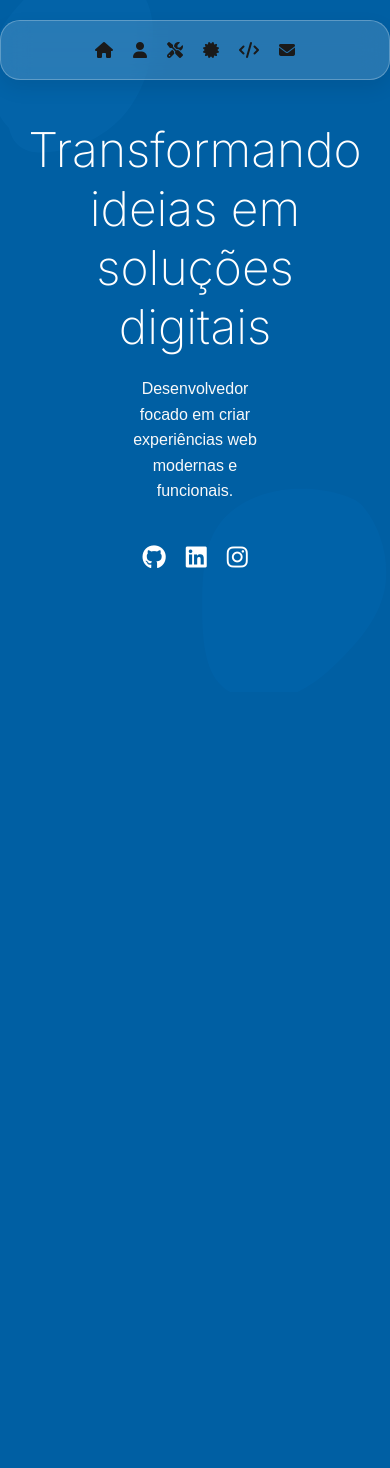
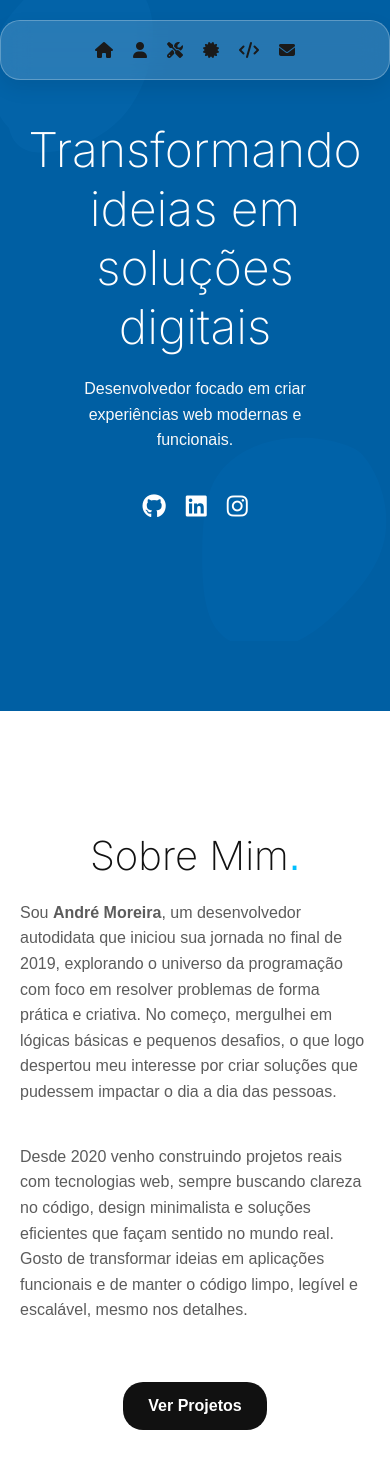
Before and after one commit to Andrezinrc/Portf-lio, a React (Vite) app: page / in a window 390 px wide. Shown: the top 1468 px of the page. Before the commit the page ends 844 px from the top, so only its background shows below. Built offline with nearby package versions, Linux system fonts and the light colour scheme.

Commit message:
feat: Adiciona seção sobre mim

```diff
--- a/public/assets/css/content.css
+++ b/public/assets/css/content.css
@@ -51,3 +51,81 @@
 .social-links a:hover {
   color: #00BFFF;
 }
+
+.about-text {
+  width: 100%;
+  position: relative;
+  top: 80px;
+  padding: 120px 50px;
+  background-color: #ffffff;
+  display: flex;
+  justify-content: center;
+  flex-direction: column;
+  gap: 20px;
+}
+
+.about-title h1 {
+  font-size: 2.5rem;
+  color: #111111;
+  font-family: 'Inter', sans-serif !important;
+  font-weight: 200;
+  text-align: center;
+}
+
+.about-title h1 span {
+  color: #00BFFF;
+}
+
+.about-text p {
+  font-size: 1rem;
+  color: #5c5c5c;
+  line-height: 1.6;
+  max-width: 900px;
+  margin: 0 auto 1.2rem auto;
+}
+
+.about-text .about-button-container {
+  display: flex;
+  justify-content: center;
+  margin-top: 20px;
+}
+
+.about-text .about-button {
+  background-color: #111111;
+  color: #fff;
+  text-decoration: none;
+  border: none;
+  border-radius: 20px;
+  padding: 15px 25px;
+  text-align: center;
+  font-size: 1rem;
+  font-weight: 600;
+  cursor: pointer;
+  display: inline-block;
+}
+
+.about-text .about-button:hover {
+  background-color: #000000;
+  transform: translateY(-2px);
+}
+
+/* Responsivo: Mobile */
+@media screen and (max-width: 768px) {
+  .hero {
+    flex-direction: column;
+    gap: 20px;
+  }
+
+  .hero-text {
+    width: 100%;
+  }
+
+  .hero-contact {
+    width: 100%;
+  }
+
+  .about-text {
+    top: 70px;
+    padding: 120px 20px;
+  }
+}
--- a/src/Content.jsx
+++ b/src/Content.jsx
@@ -1,5 +1,6 @@
 import React from 'react';
 import Hero from './sections/Hero';
+import About from './sections/About';
 
 function Content(){
   return (
@@ -7,6 +8,9 @@ function Content(){
       {/* Seção Hero: destaque inicial com título, parágrafo e links sociais */}
 
       <Hero />
+
+      {/* Seção: Sobre mim */}
+      <About />
     </main>
   );
 }
--- a/src/components/Menu.jsx
+++ b/src/components/Menu.jsx
@@ -1,49 +1,38 @@
-import React, { useState } from 'react';
+import React from 'react';
 
 function Menu() {
-  const [menuOpen, setIsMenuOpen] = useState(false);
-
-  // Função para alternar o estado do menu
-  const toggleMenu = () => {
-    setIsMenuOpen(!menuOpen);
-  }
-
-  function handleLinkClick() {
-    setIsMenuOpen(false); // Fecha o menu ao clicar no link
-  }
-
 
   return (
     <nav className="nav-bar">
       {/* Menu */}
       <ul className="menu">
         <li className="nav-list">
-          <a href="#" className="nav-link" onClick={handleLinkClick}>
+          <a href="#" className="nav-link">
             <i className="fas fa-home"></i>
           </a>
         </li>
         <li className="nav-list">
-          <a href="#about" className="nav-link" onClick={handleLinkClick}>
+          <a href="#about" className="nav-link">
             <i className="fas fa-user"></i>
           </a>
         </li>
         <li className="nav-list">
-          <a href="#skills" className="nav-link" onClick={handleLinkClick}>
+          <a href="#skills" className="nav-link">
             <i className="fas fa-tools"></i>
           </a>
         </li>
         <li className="nav-list">
-          <a href="#certificates" className="nav-link" onClick={handleLinkClick}>
+          <a href="#certificates" className="nav-link">
             <i className="fas fa-certificate"></i>
           </a>
         </li>
         <li className="nav-list">
-          <a href="#projects" className="nav-link" onClick={handleLinkClick}>
+          <a href="#projects" className="nav-link">
             <i className="fas fa-code"></i>
           </a>
         </li>
         <li className="nav-list">
-          <a href="#contact" className="nav-link" onClick={handleLinkClick}>
+          <a href="#contact" className="nav-link">
             <i className="fas fa-envelope"></i>
           </a>
         </li>
--- /dev/null
+++ b/src/sections/About.jsx
@@ -0,0 +1,28 @@
+import React from 'react';
+
+function About(){
+  return (
+    <section className="about-text" id="about">
+      <div className="about-title">
+        <h1>Sobre Mim<span>.</span></h1>
+      </div>
+
+      <div>
+        <p>
+          Sou <strong>André Moreira</strong>, um desenvolvedor autodidata que iniciou sua jornada no final de 2019, explorando o universo da programação com foco em resolver problemas de forma prática e criativa. No começo, mergulhei em lógicas básicas e pequenos desafios, o que logo despertou meu interesse por criar soluções que pudessem impactar o dia a dia das pessoas.
+        </p>
+      </div>
+
+      <div>
+        <p>
+          Desde 2020 venho construindo projetos reais com tecnologias web, sempre buscando clareza no código, design minimalista e soluções eficientes que façam sentido no mundo real. Gosto de transformar ideias em aplicações funcionais e de manter o código limpo, legível e escalável, mesmo nos detalhes.
+        </p>
+      </div>
+
+      <div className="about-button-container">
+        <a className="about-button" href="#projetos">Ver Projetos</a>
+      </div>
+    </section>
+  );
+};
+export default About;
```
